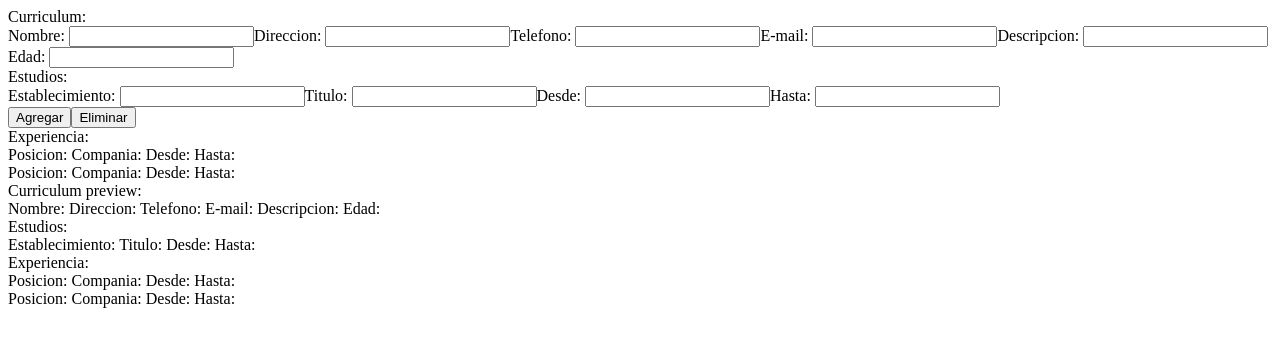
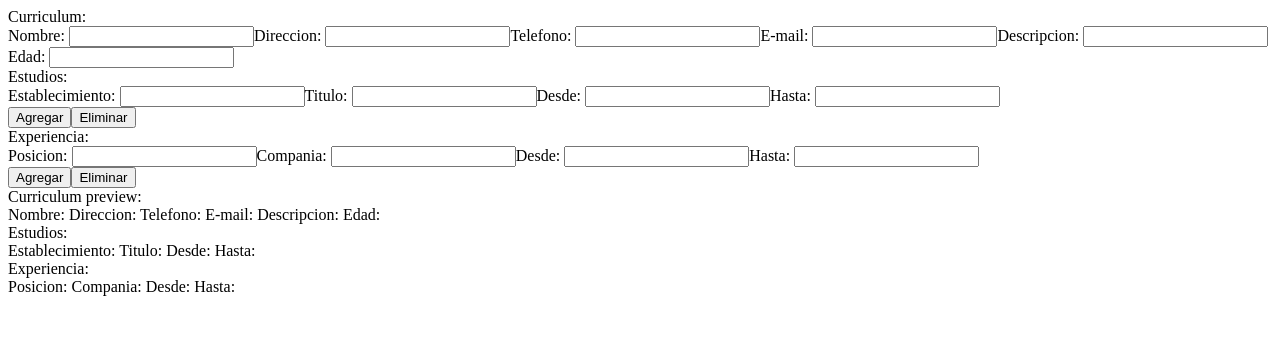
Before and after one commit to antelor/cv-project, a React (Create React App) app: page / in a window 1280 px wide. Shown: the top 346 px of the page. Built offline with nearby package versions, Linux system fonts and the light colour scheme.

Commit message:
preview experiencia funcionando

```diff
--- a/src/App.js
+++ b/src/App.js
@@ -32,16 +32,11 @@ class App extends React.Component {
           yearStart: "",
           yearEnd: "",
         },
-        {
-          position: "",
-          company: "",
-          yearStart: "",
-          yearEnd: "",
-        },
       ],
 
     }
 
+    //General
     this.changeName = this.changeName.bind(this);
     this.changeAdress = this.changeAdress.bind(this);
     this.changePhone = this.changePhone.bind(this);
@@ -49,6 +44,7 @@ class App extends React.Component {
     this.changeDesc = this.changeDesc.bind(this);
     this.changeAge = this.changeAge.bind(this);
 
+    //Educacion
     this.changeSchool = this.changeSchool.bind(this);
     this.changeDeg = this.changeDeg.bind(this);
     this.changeEYearStart = this.changeEYearStart.bind(this);
@@ -56,8 +52,19 @@ class App extends React.Component {
 
     this.addEd = this.addEd.bind(this);
     this.removeEd = this.removeEd.bind(this);
+
+    //Experiencia
+    this.changePosition = this.changePosition.bind(this);
+    this.changeCompany = this.changeCompany.bind(this);
+    this.changeExpYearStart = this.changeExpYearStart.bind(this);
+    this.changeExpYearEnd = this.changeExpYearEnd.bind(this);
+
+    this.addExp = this.addExp.bind(this);
+    this.removeExp = this.removeExp.bind(this);
+
   }
 
+  //General
   changeName = (e) => {
     this.setState({
       wholeName: e.target.value,
@@ -94,6 +101,7 @@ class App extends React.Component {
     });
   }
 
+  //Educacion
   changeSchool = (e) => {
     let copyState = this.state;
     copyState.education[copyState.education.length - 1].school = e.target.value;
@@ -155,6 +163,68 @@ class App extends React.Component {
     });
   }
 
+  //Experiencia
+  changePosition = (e) => {
+    let copyState = this.state;
+    copyState.experience[copyState.experience.length - 1].position = e.target.value;
+
+    this.setState({
+      copyState
+    });
+  }
+
+  changeCompany = (e) => {
+    let copyState = this.state;
+    copyState.experience[copyState.experience.length - 1].company = e.target.value;
+
+    this.setState({
+      copyState
+    });
+  }
+
+  changeExpYearStart = (e) => {
+    let copyState = this.state;
+    copyState.experience[copyState.experience.length - 1].yearStart = e.target.value;
+
+    this.setState({
+      copyState
+    });
+  }
+
+  changeExpYearEnd = (e) => {
+    let copyState = this.state;
+    copyState.experience[copyState.experience.length - 1].yearEnd = e.target.value;
+
+    this.setState({
+      copyState
+    });
+  }
+
+  addExp = () => {
+    let copyState = this.state;
+
+    copyState.experience.push({
+      position: "",
+      company: "",
+      yearStart: "",
+      yearEnd: "",
+    });
+
+    this.setState({
+      copyState
+    });
+  };
+
+  removeExp = () => {
+    let copyState = this.state;
+
+    copyState.experience.pop();
+
+    this.setState({
+      copyState
+    });
+  }
+
   render() {
     let functs = {
       'changeName': this.changeName,
@@ -168,9 +238,15 @@ class App extends React.Component {
       'changeDeg': this.changeDeg,
       'changeEYearStart': this.changeEYearStart,
       'changeEYearEnd': this.changeEYearEnd,
-
       'addEd': this.addEd,
       'removeEd': this.removeEd,
+
+      'changePosition': this.changePosition,
+      'changeCompany': this.changeCompany,
+      'changeExpYearStart': this.changeExpYearStart,
+      'changeExpYearEnd': this.changeExpYearEnd,
+      'addExp': this.addExp,
+      'removeExp': this.removeExp,
     };
 
     return (
--- a/src/components/CVForm/Experience.js
+++ b/src/components/CVForm/Experience.js
@@ -9,14 +9,35 @@ class Experience extends React.Component {
     return (
         <div>
             Experiencia:
-            {this.props.experience.map((item) => {
+            {this.props.experience.map((item, index, arr) => {
+                if (index == arr.length - 1) {
+                    return <div>
+                        Posicion: <input
+                            onChange={this.props.functions.changePosition}
+                        />
+                        Compania: <input
+                                onChange={this.props.functions.changeCompany}
+                            />
+                        Desde: <input
+                                onChange={this.props.functions.changeExpYearStart}
+                            />
+                        Hasta: <input
+                                onChange={this.props.functions.changeExpYearEnd}
+                            />
+                        </div>
+                }
+                else {
                     return <div>
                         Posicion: {item.position}
                         Compania: {item.company}
                         Desde: {item.yearStart}
                         Hasta: {item.yearEnd}
                     </div>
+                }
             })}
+
+            <button onClick={this.props.functions.addExp}>Agregar</button>
+            <button onClick={this.props.functions.removeExp}>Eliminar</button>
         </div>
     );
   }
```
Lines whose indentation alone changed are shown as unchanged.
